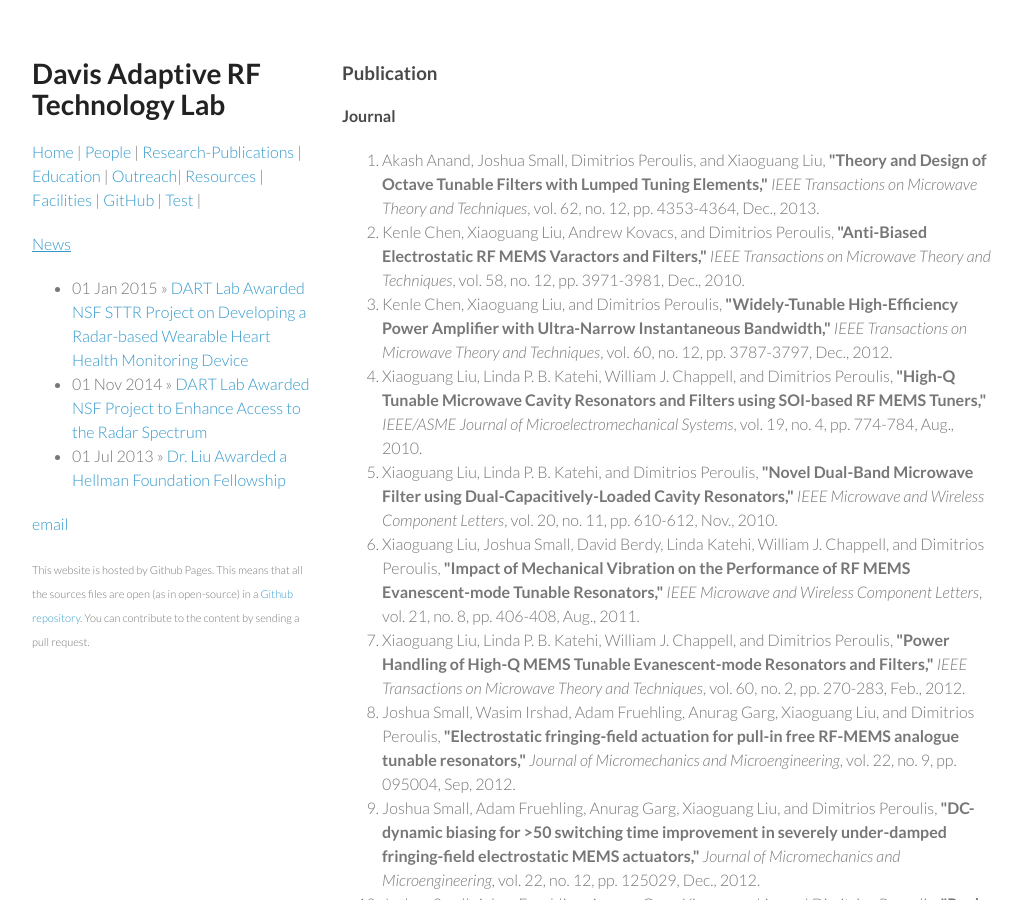
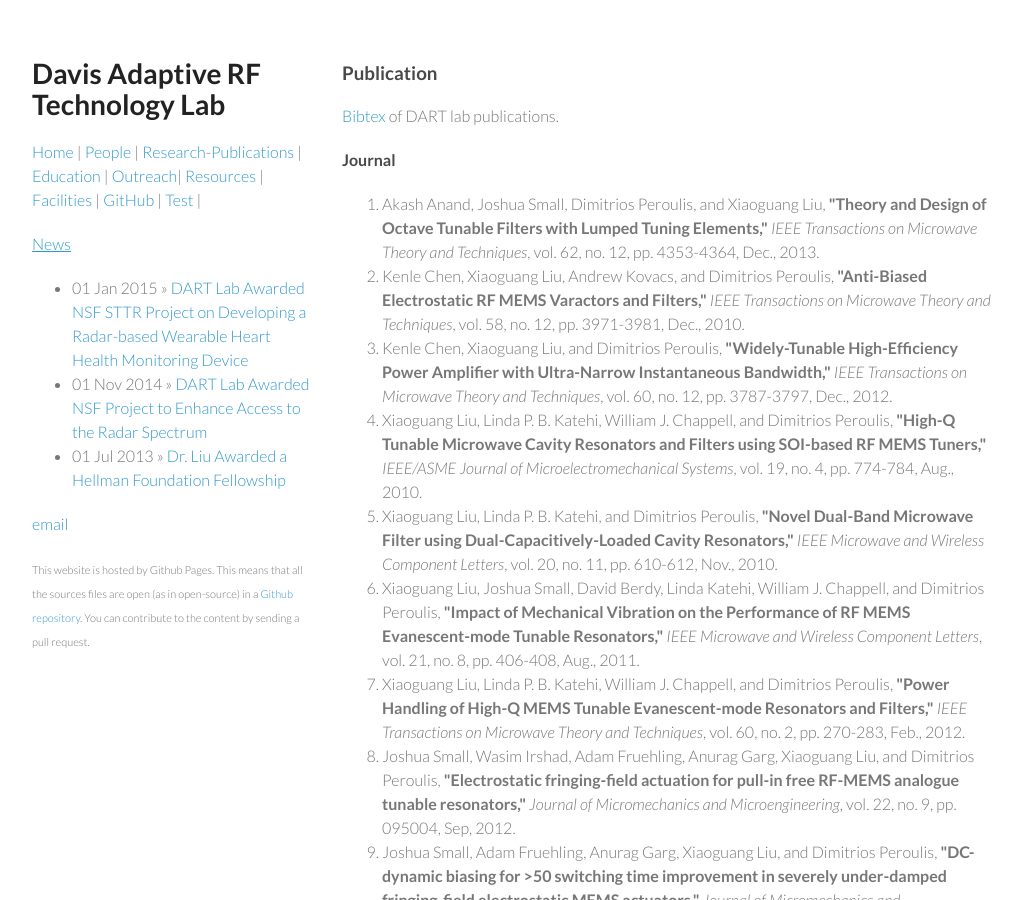
Before and after one commit to ucdart/ucdart.github.io, a Jekyll site: the page built from research/publications.md, in a window 1280 px wide and 900 px high. Shown: the whole window, without its empty margins (128-1150 px from the left). Built offline with Jekyll 4.4.1, drawn with Linux system fonts in a browser that asks for light colours.

Commit message:
Updated publications.md

```diff
--- a/research/publications.md
+++ b/research/publications.md
@@ -1,13 +1,17 @@
 ---
 layout: default
 title: Publications
+published: true
 ---
+
 ### Publication
+[Bibtex](/utilities/dart_pub.bib) of DART lab publications.
 
 #### Journal
 
+{% assign papers = (site.publication | sort_by: 'sort_key', 'first') %}
 <ol>
-	{% for paper in site.publication %}
+	{% for paper in papers %}
 	{% if paper.type =="article" %}
 	<li>{{ paper.author }}, <b>"{{ paper.title }},"</b> <i> {{ paper.journal }}</i>, vol. {{ paper.volume }}, no. {{ paper.number }}, pp. {{ paper.pages }}, {{ paper.month }}, {{ paper.year }}. </li>
 	{% endif %}
@@ -17,7 +21,7 @@
 #### Conference
 
 <ol>
-	{% for paper in site.publication %}
+	{% for paper in papers %}
 	{% if paper.type =="conference" %}
 	<li>{{ paper.author }}, <b>"{{ paper.title }},"</b> <i> {{ paper.booktitle}}</i>, {{ paper.month }}, {{ paper.year }}. </li>
 	{% endif %}
```
